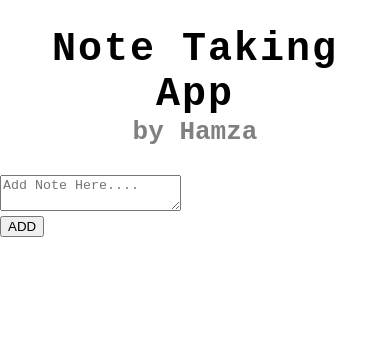
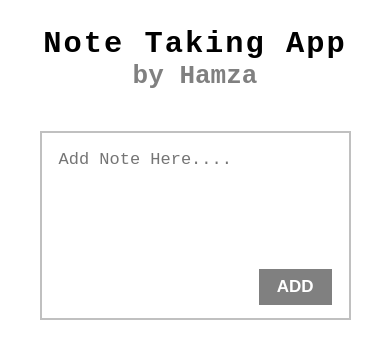
Before and after one commit to hamza-aamir-1/Note-Taking-App-ReactJS, a React (Create React App) app: page / in a window 390 px wide. Shown: the top 358 px of the page. Built offline with nearby package versions, Linux system fonts and the light colour scheme.

Commit message:
Adding & Showing Notes Done

```diff
--- a/src/App.css
+++ b/src/App.css
@@ -10,3 +10,10 @@
 .heading-two{
     color: gray;
 }
+
+@media screen and (max-width: 768px) {
+    .heading-one{
+        font-size: 1.9rem;
+        letter-spacing: 2px;
+    }
+}
--- a/src/components/AddNote/AddNote.css
+++ b/src/components/AddNote/AddNote.css
@@ -1,5 +1,5 @@
 .box{
-    width: 80%;
+    width: 70%;
     margin: 30px auto;
     border: 2px solid silver;
     padding: 13px 17px;
--- a/src/components/AddNote/AddNote.jsx
+++ b/src/components/AddNote/AddNote.jsx
@@ -5,14 +5,12 @@ const AddNote = (props) => {
 
 return (
     <div>
-        <div>
-          <form onSubmit={props.submitNote}>
-              <textarea onChange={props.changeNote} value={props.noteValue} placeholder='Add Note Here....'></textarea>
-              <div>
-                  <button type='submit'>ADD</button>
-              </div>
-          </form>
+      <form className='box' onSubmit={props.submitNote}>
+        <textarea className='input' rows={5} onChange={props.changeNote} value={props.noteValue} placeholder='Add Note Here....'></textarea>
+        <div className='btn-box'>
+          <button type='submit'>ADD</button>
         </div>
+      </form>
     </div>
   )
 }
--- a/src/components/NoteBox/NoteBox.css
+++ b/src/components/NoteBox/NoteBox.css
@@ -1,5 +1,6 @@
 .notesBoxMain{
     padding: 60px;
+    padding-top: 20px;
 }
 .notesBox {
     display: grid;
```
